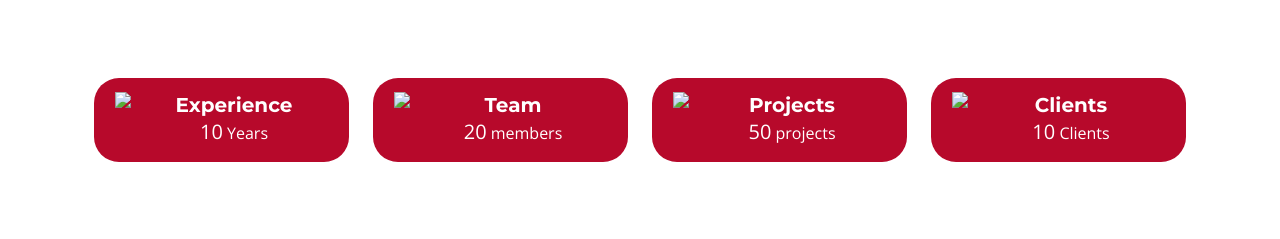
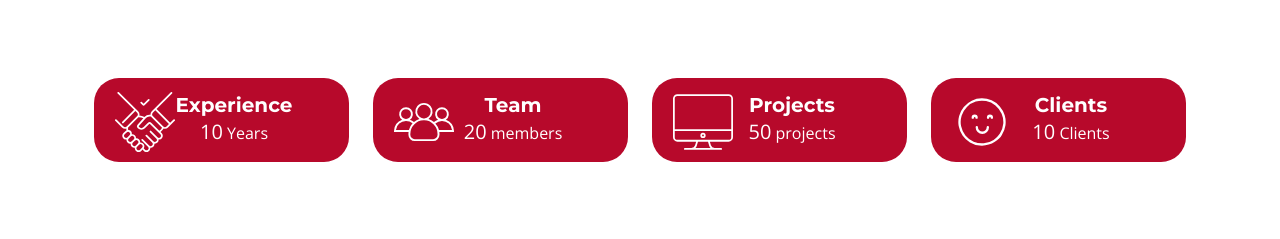
Before and after one commit to AyaHanyT/Wonder, a plain HTML site: page about.html in a window 1280 px wide. Shown: the part 561-800 px from the top of the page. Drawn offline with nearby package versions, Linux system fonts and the light colour scheme; files whose address does not match are found by name.

Commit message:
Update about.html

```diff
--- a/about.html
+++ b/about.html
@@ -132,7 +132,7 @@
                 <div class="row" data-aos="fade-up">
                     <div class="col-lg-3 col-md-6">
                         <div class="count-box">
-                            <img src="assets/img/Mask Group 1414.svg">
+                            <img src="assets/img/purecounter-1.svg">
                             <h5>Experience</h5>
                             <span data-purecounter-start="0" data-purecounter-end="10" data-purecounter-duration="1"
                                 class="purecounter"></span>
@@ -142,7 +142,7 @@
 
                     <div class="col-lg-3 col-md-6 mt-5 mt-md-0">
                         <div class="count-box">
-                            <img src="assets/img/Mask Group 1408.svg">
+                            <img src="assets/img/purecounter-2.svg">
                             <h5>Team</h5>
                             <span data-purecounter-start="0" data-purecounter-end="20" data-purecounter-duration="1"
                                 class="purecounter"></span>
@@ -152,7 +152,7 @@
 
                     <div class="col-lg-3 col-md-6 mt-5 mt-lg-0">
                         <div class="count-box">
-                            <img src="assets/img/Mask Group 1413.svg">
+                            <img src="assets/img/purecounter-3.svg">
                             <h5>Projects</h5>
                             <span data-purecounter-start="0" data-purecounter-end="50" data-purecounter-duration="1"
                                 class="purecounter"></span>
@@ -162,7 +162,7 @@
 
                     <div class="col-lg-3 col-md-6 mt-5 mt-lg-0">
                         <div class="count-box">
-                            <img src="assets/img/Mask Group 1409.svg">
+                            <img src="assets/img/purecounter-4.svg">
                             <h5>Clients</h5>
                             <span data-purecounter-start="0" data-purecounter-end="10" data-purecounter-duration="1"
                                 class="purecounter"></span>
```
